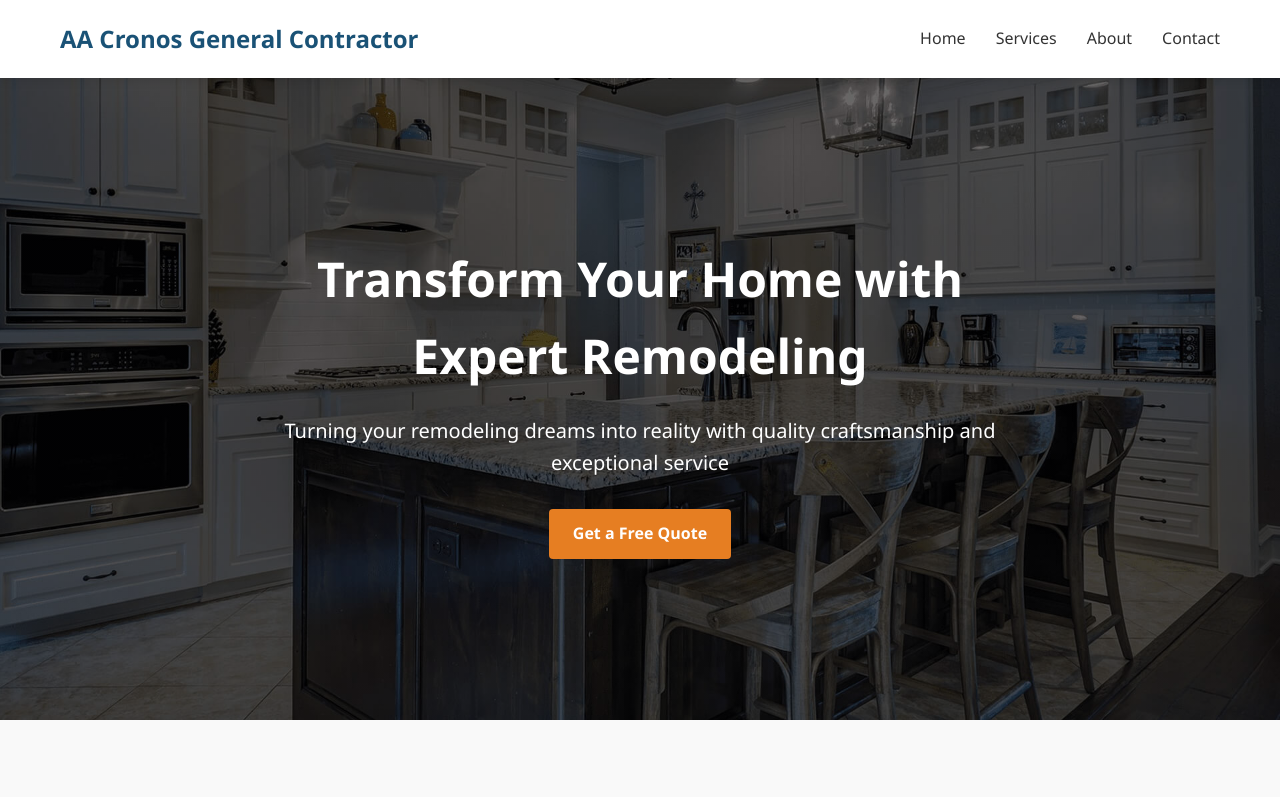
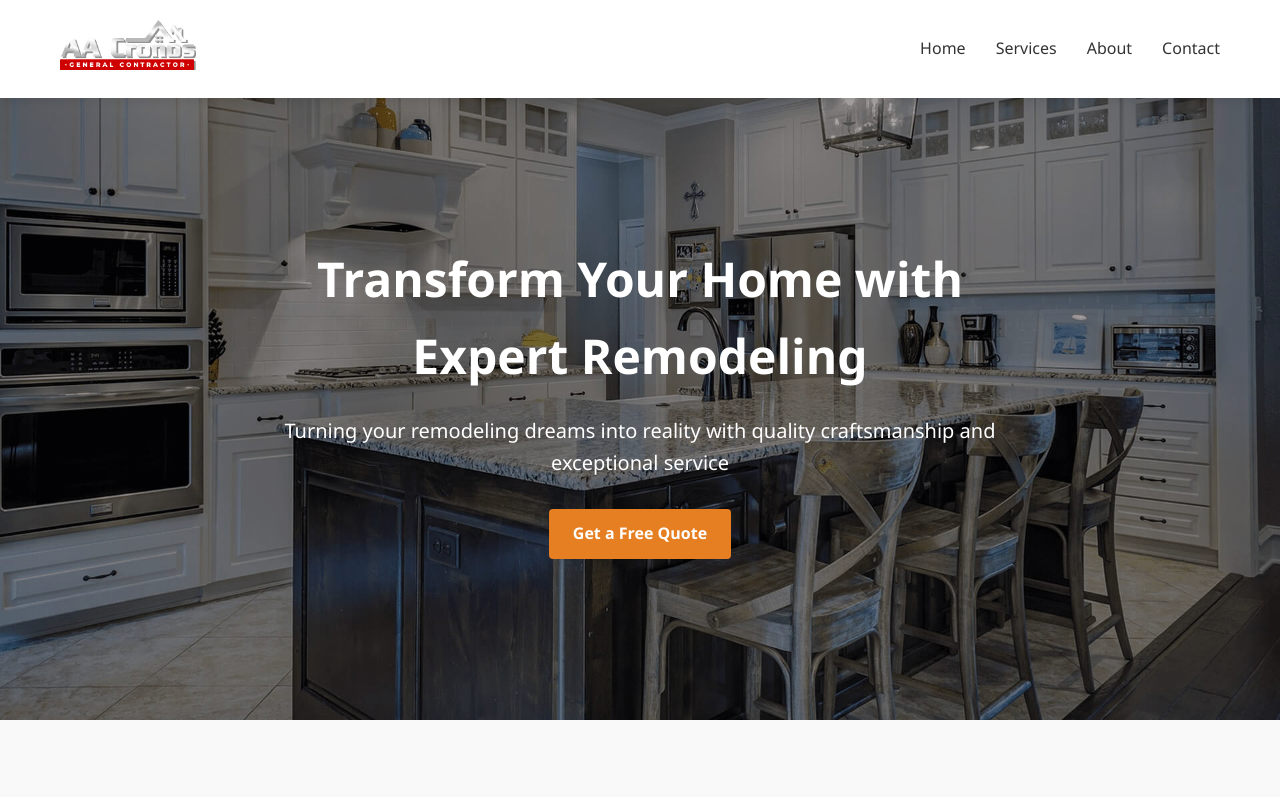
Before and after one commit to rknruben56/cronos-website, a website: page index.html in a window 1280 px wide. Shown: the top 797 px of the page. Drawn offline with Linux system fonts and the light colour scheme.

Commit message:
Adding logo

```diff
--- a/css/styles.css
+++ b/css/styles.css
@@ -64,10 +64,13 @@ header {
 }
 
 .logo {
-  font-size: 24px;
-  font-weight: 700;
-  color: #1a5276;
   text-decoration: none;
+  display: inline-block;
+}
+
+.logo-img {
+  height: 50px;
+  width: auto;
 }
 
 nav ul {
@@ -124,7 +127,7 @@ nav ul li a:hover {
 /* Hero Section */
 .hero {
   height: 90vh;
-  background: linear-gradient(rgba(0, 0, 0, 0.5), rgba(0, 0, 0, 0.5)), url('../images/hero.jpg') center/cover no-repeat;
+  background: linear-gradient(rgba(0, 0, 0, 0.2), rgba(0, 0, 0, 0.2)), url('../images/hero.jpg') center/cover no-repeat;
   display: flex;
   align-items: center;
   text-align: center;
--- a/index.html
+++ b/index.html
@@ -11,7 +11,9 @@
     <header>
       <div class="container">
           <div class="header-content">
-              <a href="#" class="logo">AA Cronos General Contractor</a>
+            <a href="#" class="logo">
+                <img src="images/logo.png" alt="AA Cronos General Contractor" class="logo-img">
+            </a>
               <div class="hamburger-menu">
                   <div class="bar"></div>
                   <div class="bar"></div>
```
